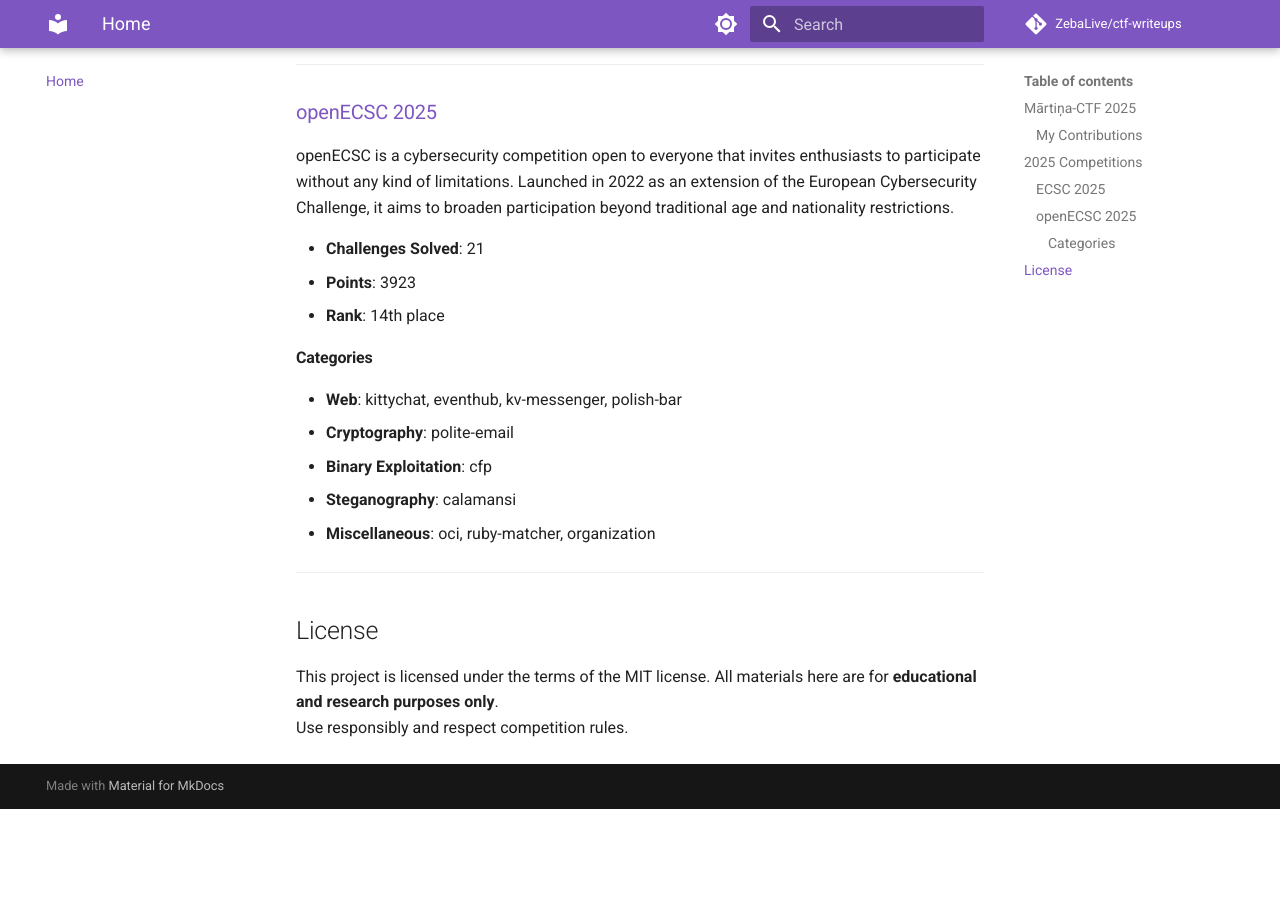
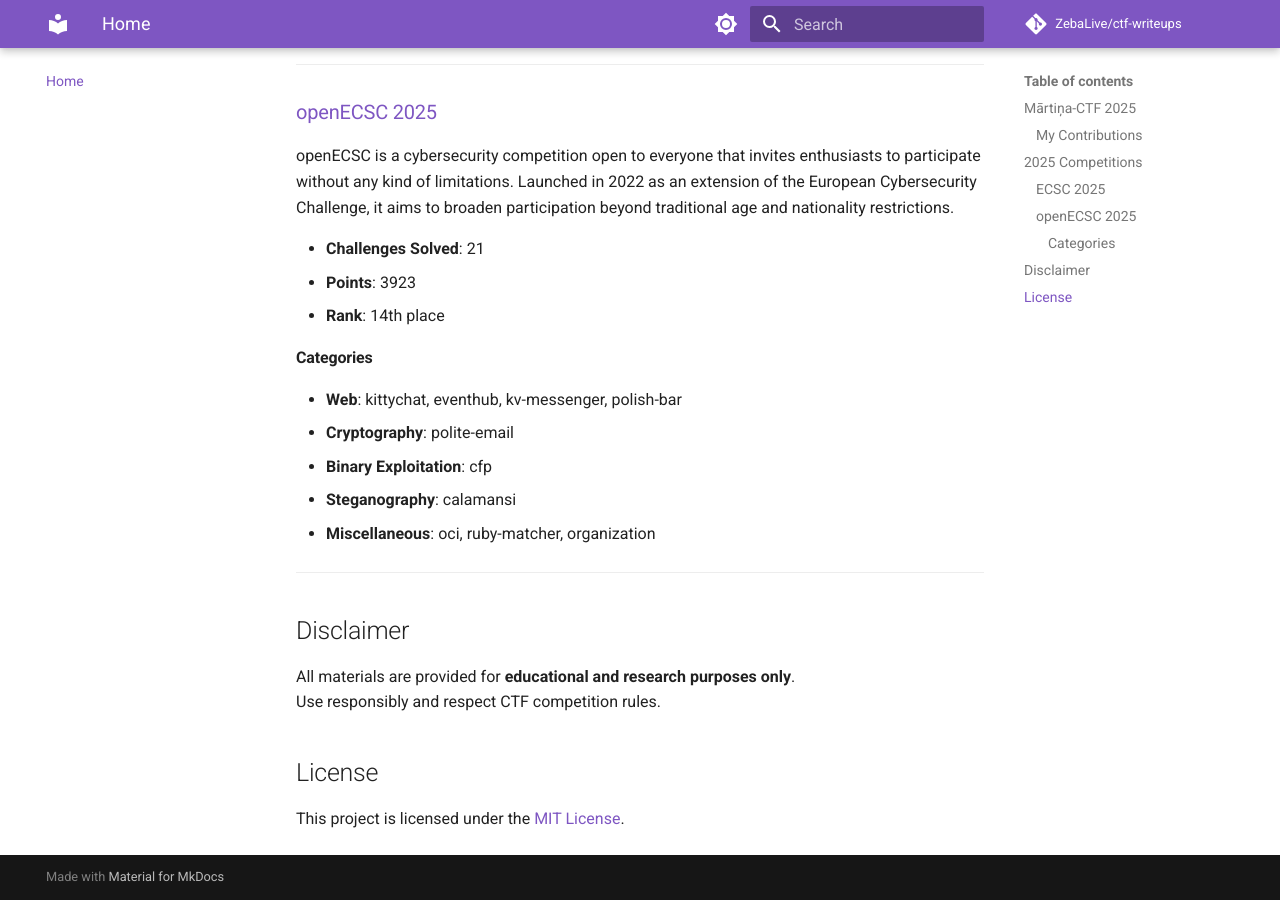
Before and after one commit to ZebaLive/ctf-writeups, an MkDocs documentation site: the page built from docs/index.md, in a window 1280 px wide and 900 px high, scrolled down 1087 px. Built offline with MkDocs 1.6.1 and Material for MkDocs 9.7.7, drawn with Linux system fonts in a browser that asks for light colours; comment, search, counter and statistics services are not loaded; before the commit the page ends 1896 px from its top, so only the background shows below that.

Commit message:
update lucense

```diff
--- a/docs/index.md
+++ b/docs/index.md
@@ -52,8 +52,11 @@ openECSC is a cybersecurity competition open to everyone that invites enthusiast
 
 ---
 
+## Disclaimer
+
+All materials are provided for **educational and research purposes only**.
+Use responsibly and respect CTF competition rules.
+
 ## License
 
-This project is licensed under the terms of the MIT license.
-All materials here are for **educational and research purposes only**.
-Use responsibly and respect competition rules.
+This project is licensed under the [MIT License](https://github.com/ZebaLive/ctf-writeups/blob/main/LICENSE).
```
Also changed, not shown: README.md (+6 -3 lines), 1 other file.
